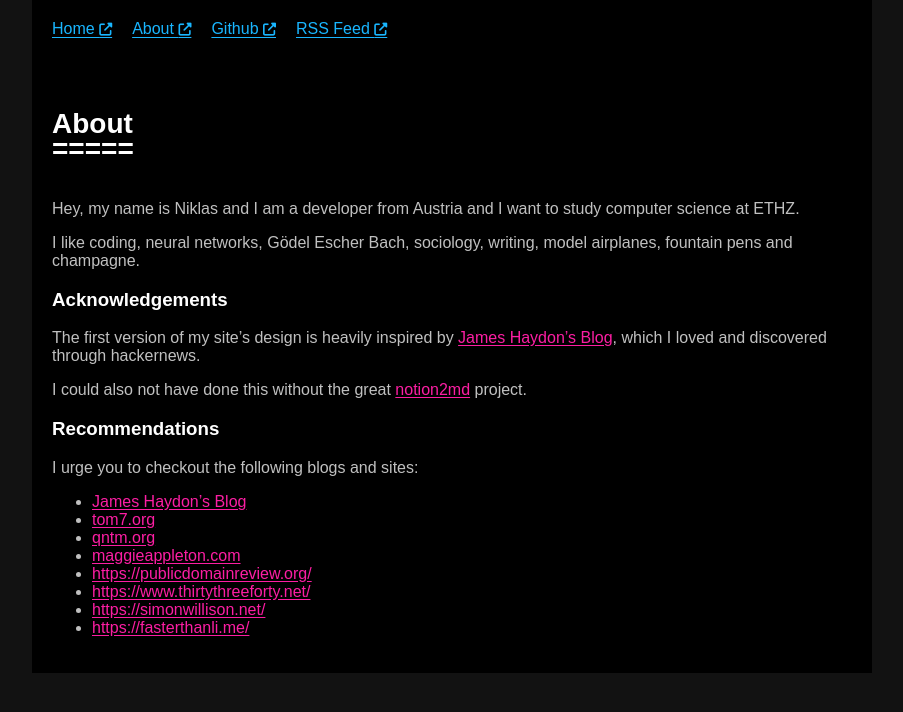
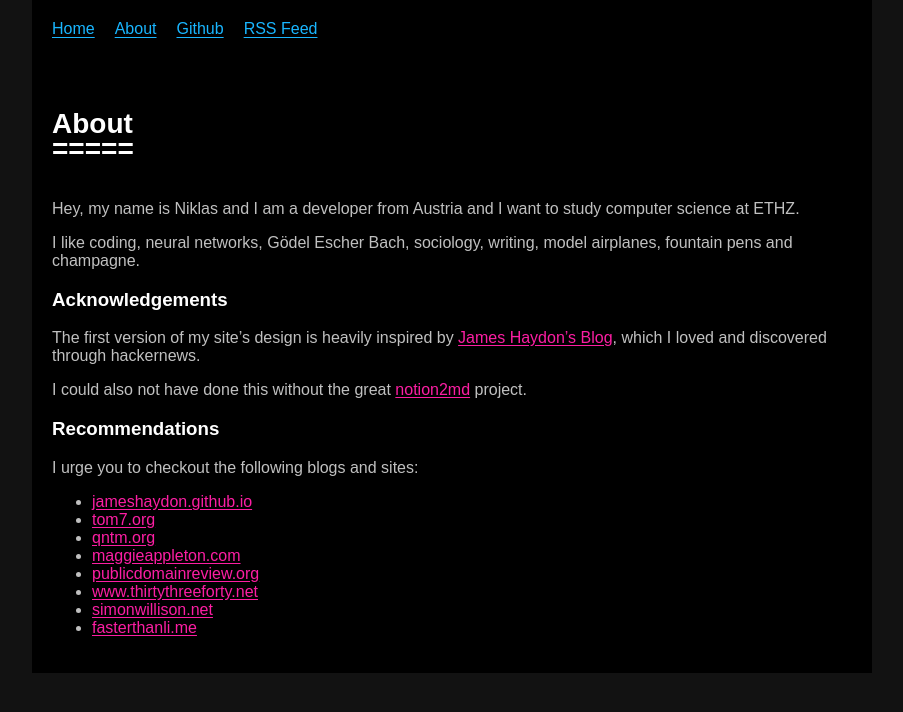
Before and after one commit to obrhubr/obrhubr.github.io, a Jekyll site: the page built from about.md, in a window 1280 px wide. Shown: the top 712 px of the page, without its empty margins (188-1091 px from the left). Built offline with Jekyll 4.4.1, drawn with Linux system fonts in a browser that asks for light colours; some web fonts are replaced.

Commit message:
change links

```diff
--- a/_layouts/head.html
+++ b/_layouts/head.html
@@ -23,7 +23,6 @@
 
 		<link rel="stylesheet" href="/index.css">
 		<link rel="stylesheet" href="/assets/title.css">
-		<link rel="stylesheet" href="/assets/icons.css">
 		<link rel="stylesheet" href="/assets/highlight.css">
 		<link rel="stylesheet" href="/assets/table.css">
 
--- a/about.md
+++ b/about.md
@@ -17,11 +17,11 @@ I could also not have done this without the great [notion2md](https://github.com
 
 I urge you to checkout the following blogs and sites:
 
- * [James Haydon's Blog](https://jameshaydon.github.io)
+ * [jameshaydon.github.io](https://jameshaydon.github.io)
  * [tom7.org](http://tom7.org/)
  * [qntm.org](https://qntm.org)
  * [maggieappleton.com](https://maggieappleton.com/)
- * [https://publicdomainreview.org/](https://publicdomainreview.org/)
- * [https://www.thirtythreeforty.net/](https://www.thirtythreeforty.net/)
- * [https://simonwillison.net/](https://simonwillison.net/)
- * [https://fasterthanli.me/](https://fasterthanli.me/)
+ * [publicdomainreview.org](https://publicdomainreview.org/)
+ * [www.thirtythreeforty.net](https://www.thirtythreeforty.net/)
+ * [simonwillison.net](https://simonwillison.net/)
+ * [fasterthanli.me](https://fasterthanli.me/)
--- a/assets/icons.css
+++ /dev/null
@@ -1,6 +0,0 @@
-.link:after {
-    content: "\f08e";
-    font-size: small;
-    font-family: FontAwesome;
-    color: var(--link-text-color);
-}
```
